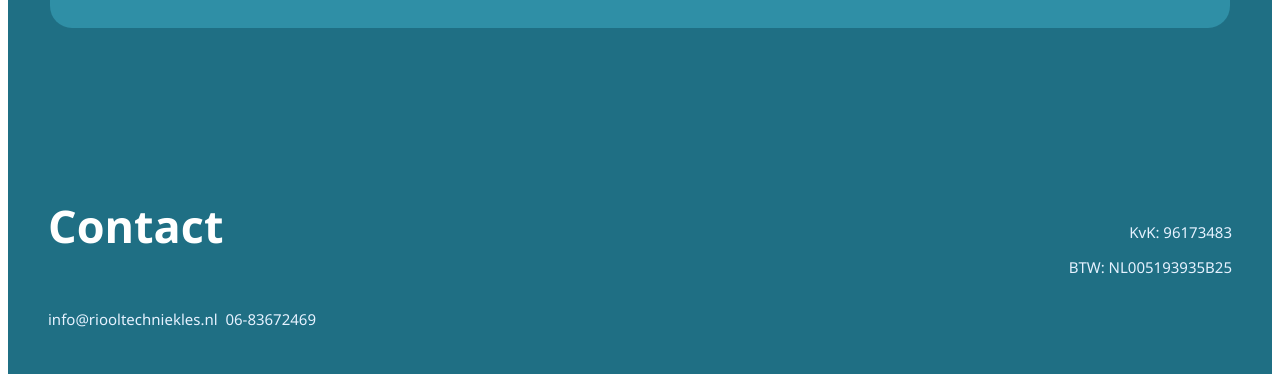
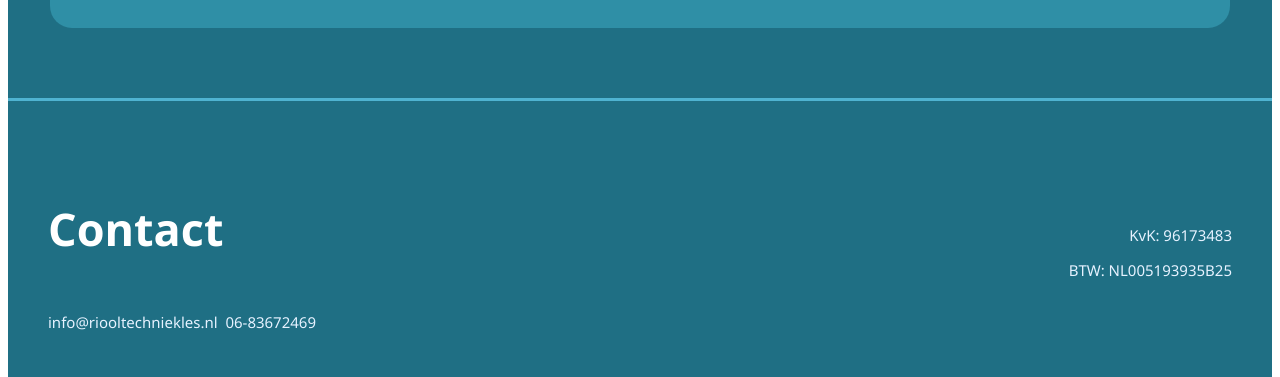
Before and after one commit to haagsuh/riooltechniekles2, a plain HTML site: page index.html in a window 1280 px wide. Shown: the part 3463-3840 px from the top of the page. Drawn offline with Linux system fonts and the light colour scheme; a script that the page names is missing; a web font is replaced by a local one.

Commit message:
Update index.html

```diff
--- a/index.html
+++ b/index.html
@@ -194,7 +194,7 @@ en duidelijk advies over de beste oplossing.
 
 
 
-<div class="footer-divider"></div>
+<div class="section-divider"></div>
 
 <div class="footer-container">
   <div class="footer">
```
